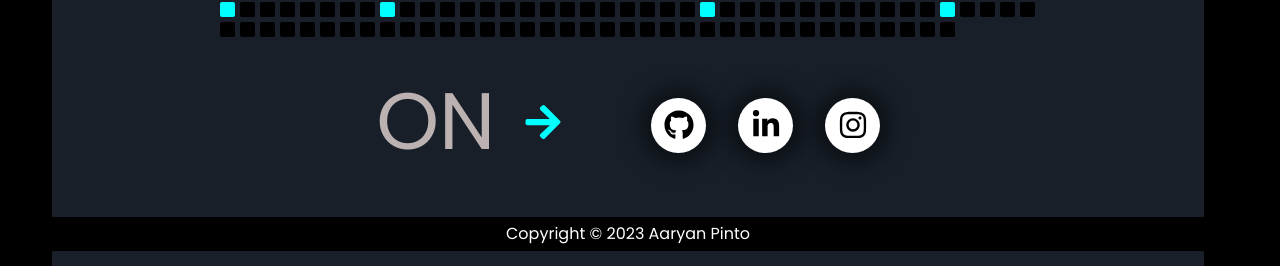
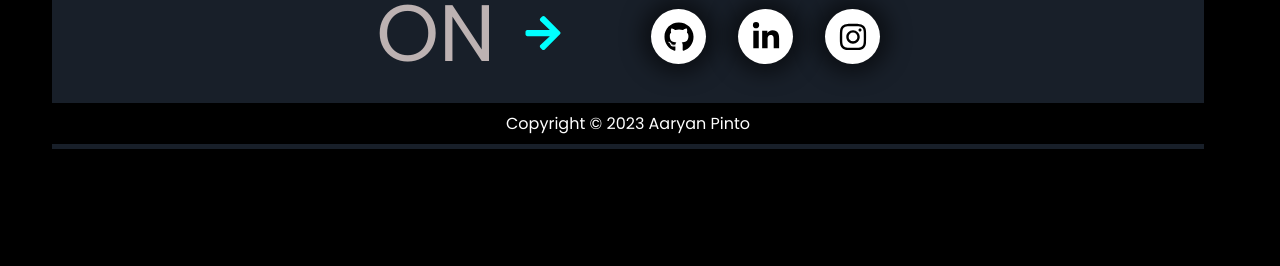
Before and after one commit to Aaryan-02/Portfolio, a React (Create React App) app: page /contact in a window 1280 px wide. Shown: the part 1411-1677 px from the top of the page. After the commit the page ends 1560 px from the top, so only its background shows below. Built offline with nearby package versions, Linux system fonts and the light colour scheme; some icons are missing.

Commit message:
latest version installations

```diff
--- a/src/styles/footer.scss
+++ b/src/styles/footer.scss
@@ -8,7 +8,7 @@
 
 #footer {
     background-color: #181f29;
-    height: 90vh;
+    height: 75vh;
     display: flex;
     align-items: center;
     justify-content: space-around;
@@ -156,7 +156,7 @@ article {
 }
 
 .copyright {
-    padding: 0.3rem 0;
+    padding: 0.5rem 0;
     background-color: black;
     width: 100vw;
     display: flex;
```
Also changed, not shown: package.json (+18 -18 lines), 1 other file (tests, documents, lock files or other folders).
